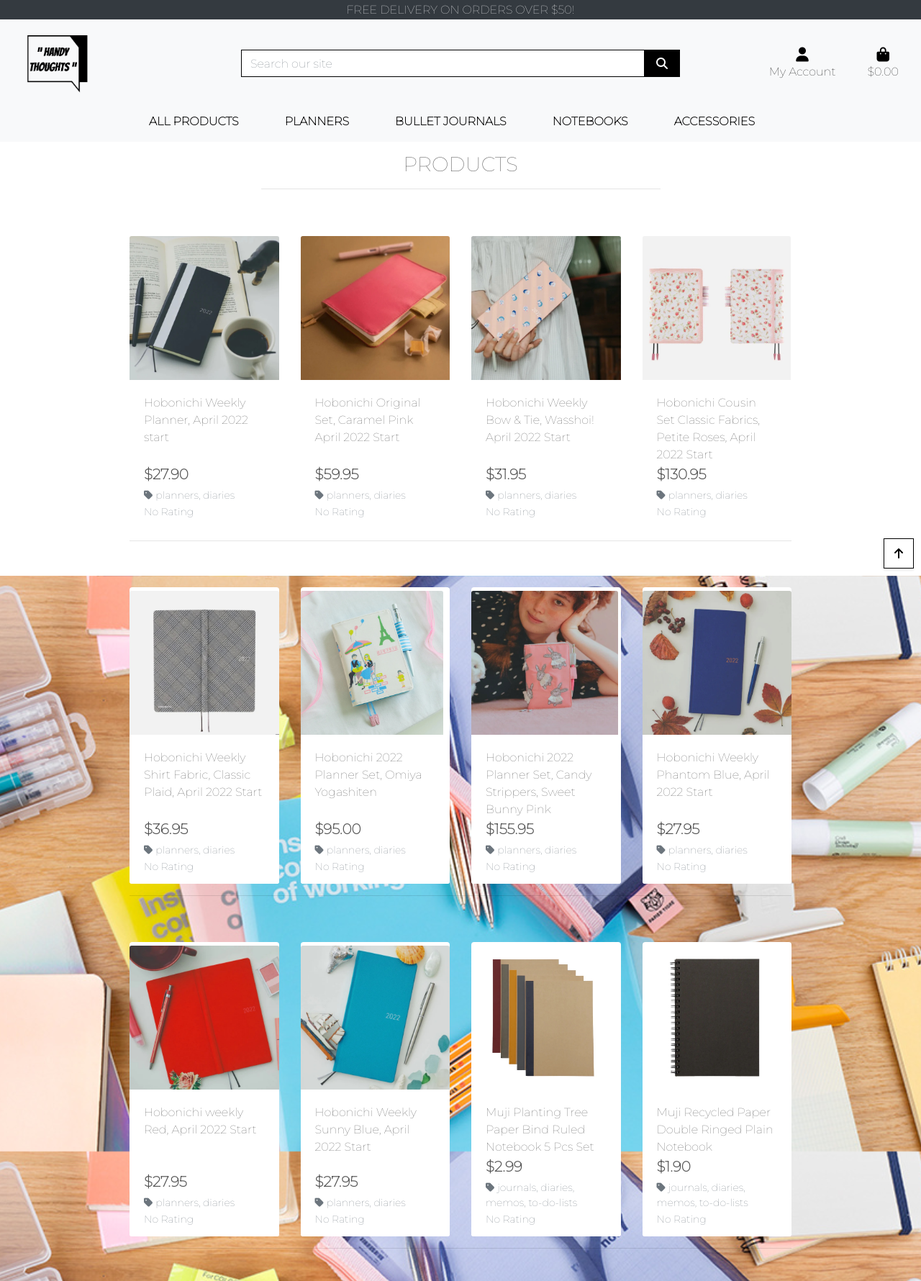
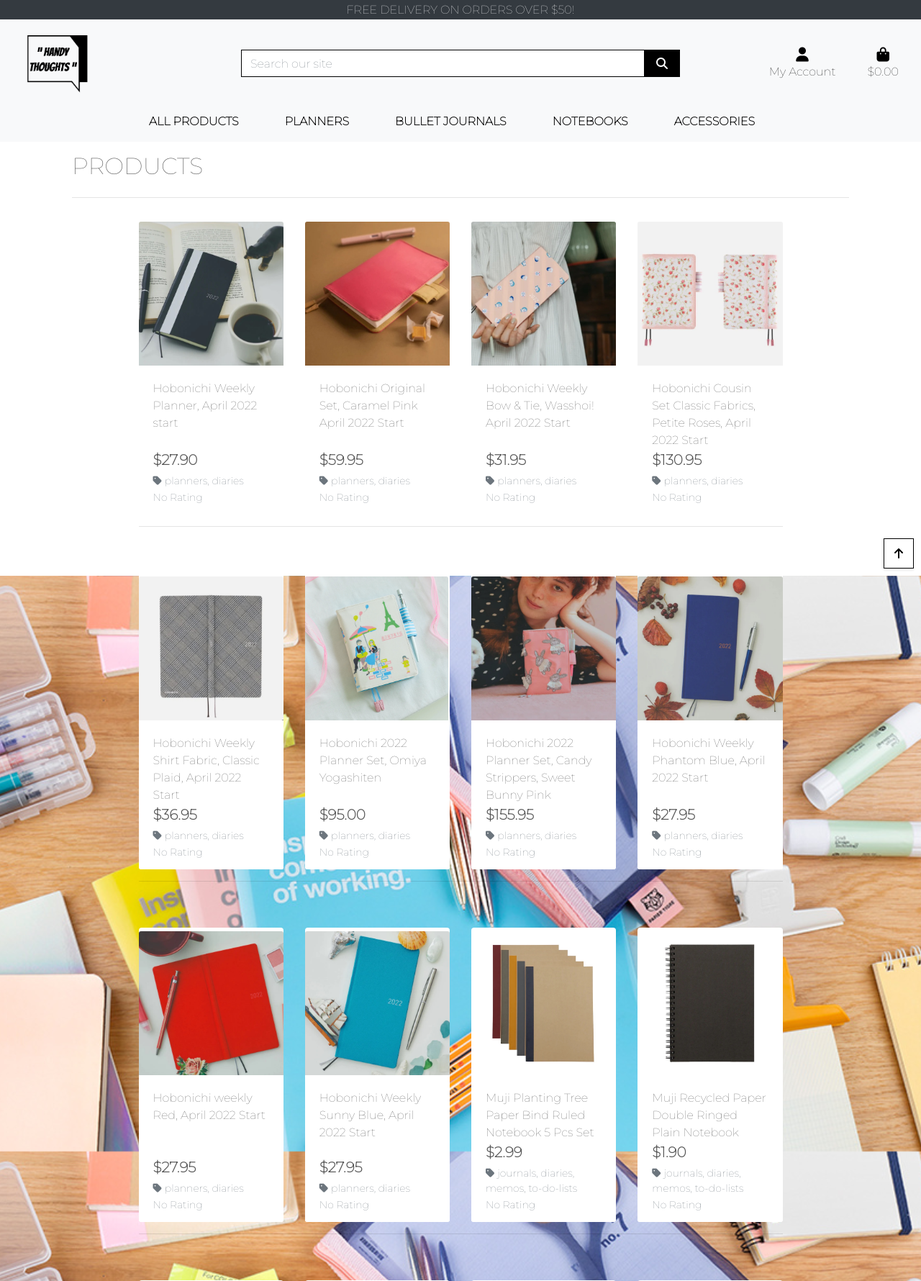
Before and after one commit to Carrie8348/handy-thoughts, a Django app: page /products/ in a window 1280 px wide. Shown: the top 1780 px of the page at 72% size. Run offline with Django 3.2, Linux system fonts and the light colour scheme; data comes from the database, SQL or seed files in the repository; both versions use the stored data as it was after the commit; some libraries are stand-ins or nearby versions.

Commit message:
fix footer display issue and change page tile display

```diff
--- a/products/templates/products/products.html
+++ b/products/templates/products/products.html
@@ -12,12 +12,13 @@
 {% block content %}
     <div class="overlay"></div>
     <div class="container">
-        <div class="row">
-            <div class="col text-center mt-5">
-                <h3 class="logo-font">Products</h3>
-                <hr class="w-50 mb-5"></hr>
+        <div class="container mb-2 mt-5">
+            <div class="row">
+                <div class="col">
+                    <h2 class="logo-font mb-4">Products</h2>
+                    <hr>
+                </div>
             </div>
-        </div>
         <div class="row">
             <div class="product-container col-10 offset-1">
                 <div class="row mt-1 mb-2"></div>
--- a/shopping_cart/templates/shopping_cart/shopping_cart.html
+++ b/shopping_cart/templates/shopping_cart/shopping_cart.html
@@ -12,10 +12,9 @@
 
 {% block content %}
     <div class="overlay"></div>
-    <div class="container mb-2">
+    <div class="container mb-2 mt-5">
         <div class="row">
             <div class="col">
-                <hr>
                 <h2 class="logo-font mb-4">Shopping Cart</h2>
                 <hr>
             </div>
--- a/static/css/base.css
+++ b/static/css/base.css
@@ -36,7 +36,8 @@
 
 
 .footer {
-    margin: 0 auto;
+    left: 0;
+    bottom: 0;
     width: 100%;
     background-color: #F8F9FA;
   }
--- a/templates/base.html
+++ b/templates/base.html
@@ -155,7 +155,7 @@
   </script>
     {% endblock %}
 
-    <footer class="footer text-center text-black w-100 pt-1">
+    <footer class="footer text-center text-black pt-1 container-fluid">
       <!-- Grid container -->
       <div class="container pt-4">
         <!-- Section: Social media -->
@@ -218,7 +218,7 @@
       <!-- Grid container -->
 
       <!-- Copyright -->
-      <div class="text-center text-dark p-3" style="background-color: #F8F9FA;">
+      <div class="text-center text-dark p-3" >
         © 2022 Copyright:
         <a class="text-black" href="https://mdbootstrap.com/">HandyThoughts.com</a>
       </div>
```
Also changed, not shown: products/templates/products/product_detail.html (+7 -1 lines), db.sqlite3.
